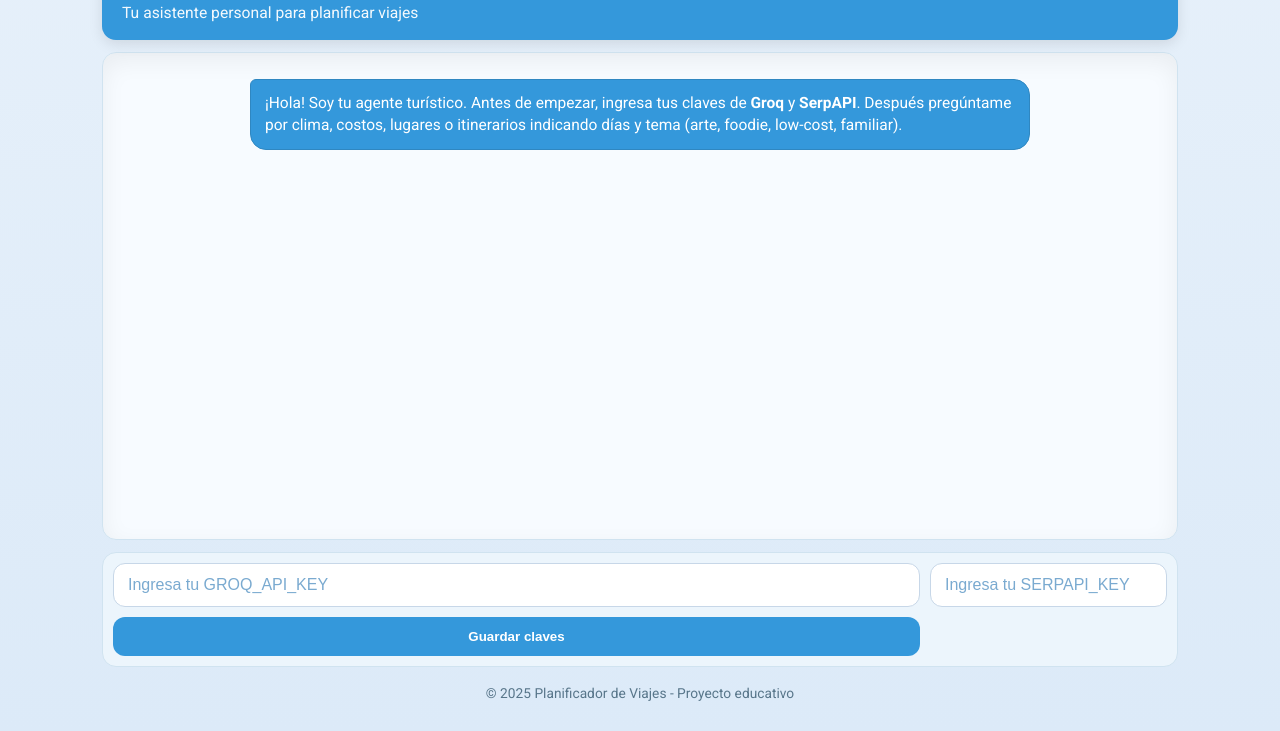
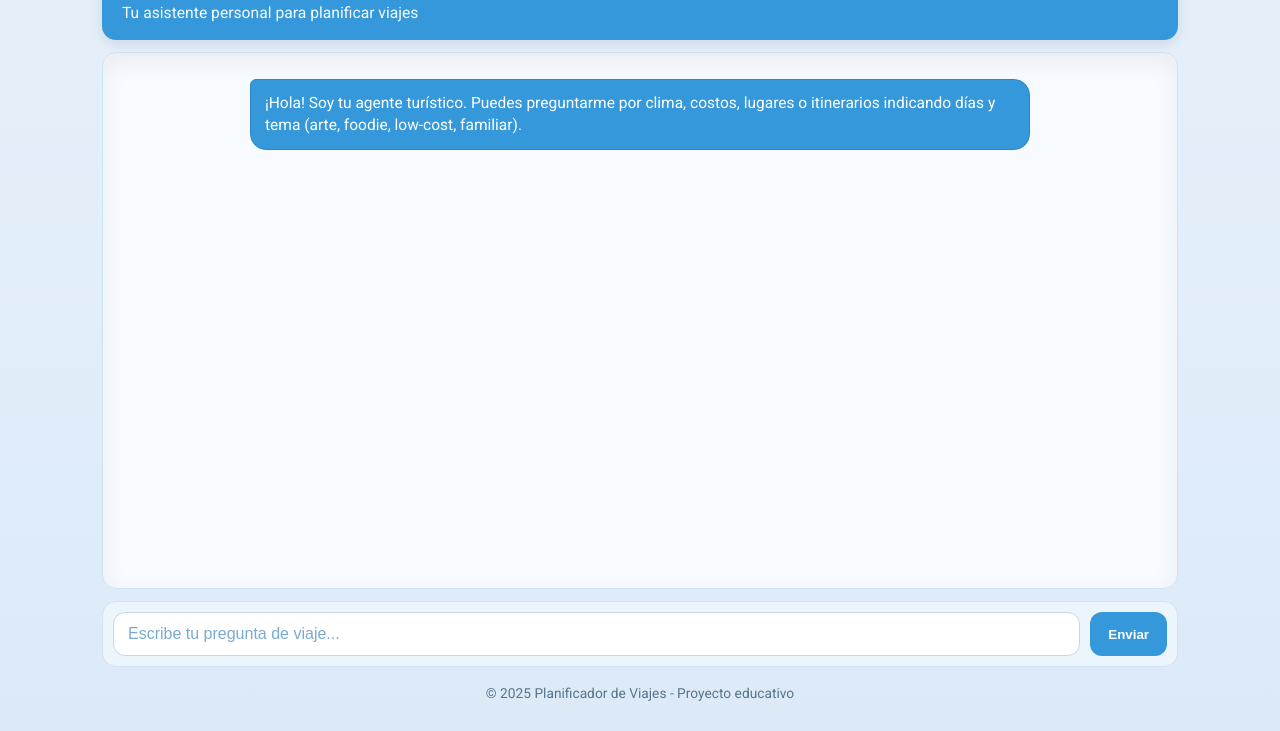
Before and after one commit to JuliiizLargo/Agente-de-viajes-IA, a plain HTML site: page static/index.html in a window 1280 px wide. Shown: the part 69-800 px from the top of the page. Drawn offline with Linux system fonts and the light colour scheme.

Commit message:
Update index.html

```diff
--- a/static/index.html
+++ b/static/index.html
@@ -16,20 +16,13 @@
     <main id="chat-box" class="chat-box">
       <!-- Mensaje inicial -->
       <div class="message bot">
-        ¡Hola! Soy tu agente turístico. Antes de empezar, ingresa tus claves de <b>Groq</b> y <b>SerpAPI</b>.
-        Después pregúntame por clima, costos, lugares o itinerarios indicando días y tema (arte, foodie, low-cost, familiar).
+        ¡Hola! Soy tu agente turístico.
+        Puedes preguntarme por clima, costos, lugares o itinerarios indicando días y tema (arte, foodie, low-cost, familiar).
       </div>
     </main>
 
-    <!-- Formulario para API Keys -->
-    <form id="keys-form" class="chat-form">
-      <input type="text" id="groq-key" placeholder="Ingresa tu GROQ_API_KEY" required />
-      <input type="text" id="serp-key" placeholder="Ingresa tu SERPAPI_KEY" required />
-      <button type="submit">Guardar claves</button>
-    </form>
-
     <!-- Formulario del chat -->
-    <form id="chat-form" class="chat-form" style="display:none;">
+    <form id="chat-form" class="chat-form">
       <input type="text" id="question" name="question" placeholder="Escribe tu pregunta de viaje..." required/>
       <button type="submit">Enviar</button>
     </form>
```
